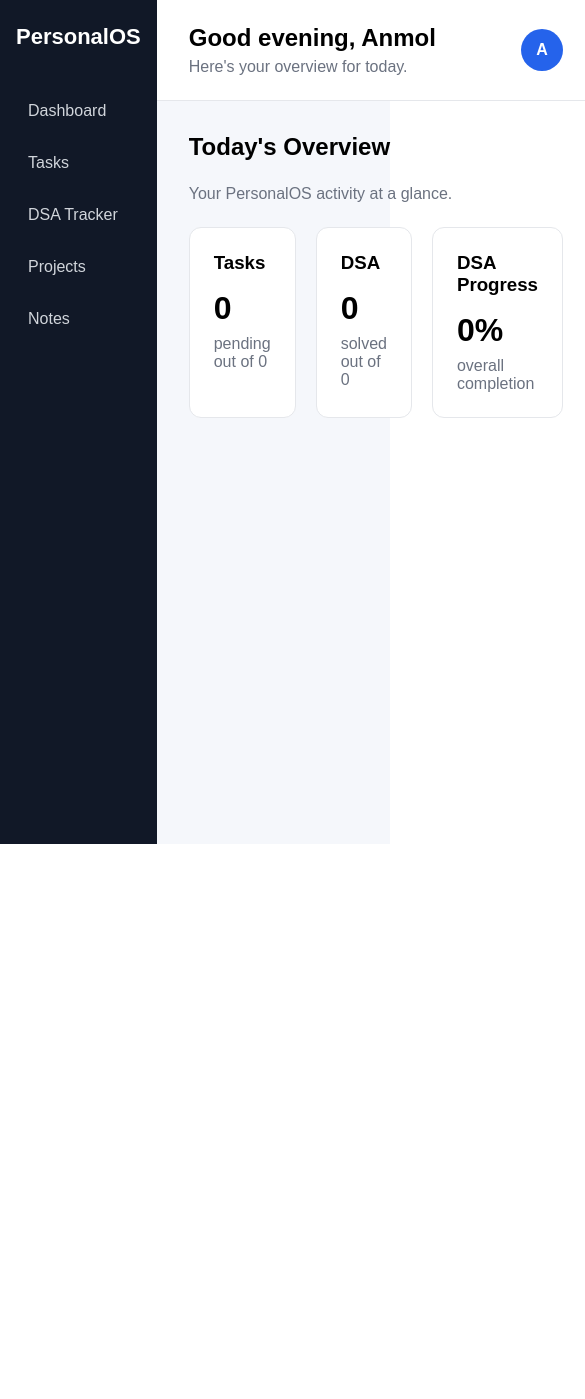
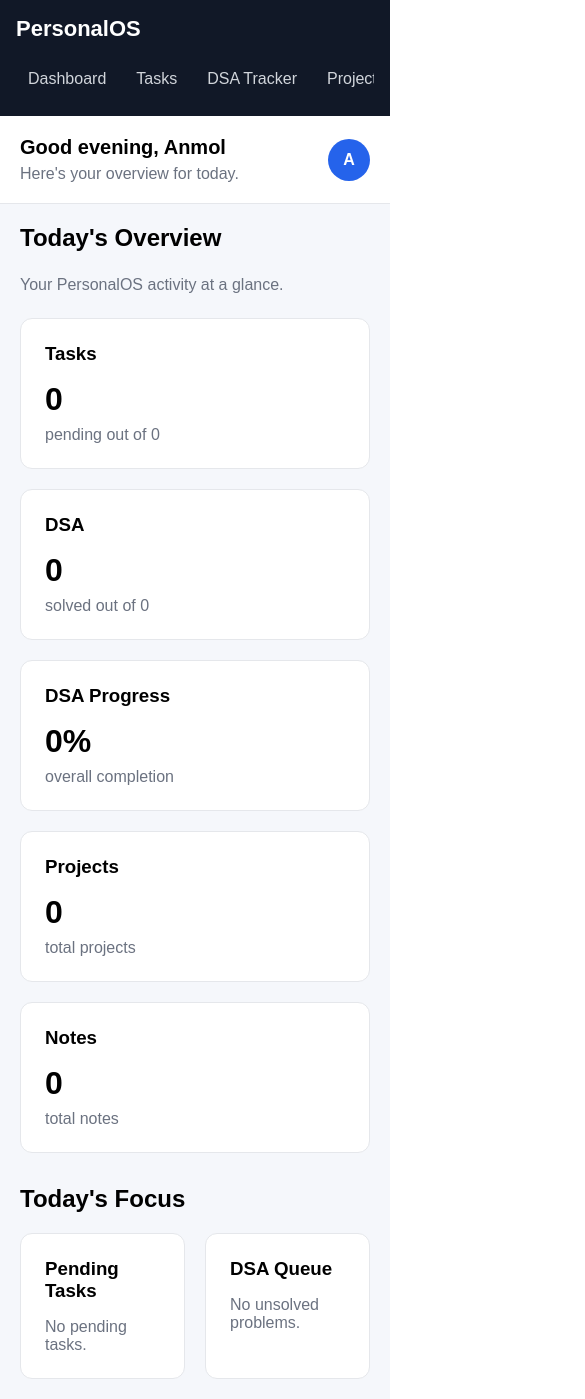
Before and after one commit to ankitanmol26/Personal-OS, a React (Vite) app: page / in a window 390 px wide. Shown: the whole page, 585 px wide, since content can reach past the window. Before the commit the page ends 844 px from the top, so only its background shows below. Built offline with nearby package versions, Linux system fonts and the light colour scheme.

Commit message:
added today focus

```diff
--- a/src/App.css
+++ b/src/App.css
@@ -668,3 +668,125 @@
 .note-date {
   color: #9ca3af;
 }
+/* =========================
+   Responsive Layout
+   ========================= */
+
+@media (max-width: 900px) {
+  .sidebar {
+    width: 200px;
+  }
+
+  .dashboard-grid {
+    grid-template-columns: repeat(2, 1fr);
+  }
+
+  .project-list,
+  .notes-list {
+    grid-template-columns: 1fr;
+  }
+}
+
+
+@media (max-width: 650px) {
+  .app {
+    flex-direction: column;
+  }
+  .focus-grid {
+  grid-template-columns: 1fr;
+}
+
+  .sidebar {
+    width: 100%;
+    padding: 16px;
+  }
+
+  .logo {
+    margin-bottom: 16px;
+  }
+
+  .sidebar nav {
+    flex-direction: row;
+    overflow-x: auto;
+    gap: 6px;
+  }
+
+  .sidebar a {
+    white-space: nowrap;
+  }
+
+  .header {
+    padding: 20px;
+  }
+
+  .header h1 {
+    font-size: 20px;
+  }
+
+  .dashboard {
+    padding: 20px;
+  }
+
+  .dashboard-grid {
+    grid-template-columns: 1fr;
+  }
+
+  .task-stats {
+    grid-template-columns: 1fr 1fr;
+  }
+}
+.focus-section {
+  margin-top: 32px;
+}
+
+.focus-section h2 {
+  margin-bottom: 20px;
+}
+
+.focus-grid {
+  display: grid;
+  grid-template-columns: repeat(2, 1fr);
+  gap: 20px;
+}
+
+.focus-card {
+  background-color: white;
+  border: 1px solid #e5e7eb;
+  border-radius: 12px;
+  padding: 24px;
+}
+
+.focus-card h3 {
+  margin-bottom: 16px;
+}
+
+.focus-card ul {
+  list-style: none;
+  padding: 0;
+  margin: 0;
+}
+
+.focus-card li {
+  display: flex;
+  justify-content: space-between;
+  align-items: center;
+  gap: 12px;
+  padding: 12px 0;
+  border-bottom: 1px solid #f3f4f6;
+}
+
+.focus-card li:last-child {
+  border-bottom: none;
+}
+
+.focus-card li span {
+  font-size: 12px;
+  padding: 4px 8px;
+  border-radius: 12px;
+  background-color: #f3f4f6;
+  white-space: nowrap;
+}
+
+.focus-empty {
+  color: #6b7280;
+}
--- a/src/pages/Dashboard.jsx
+++ b/src/pages/Dashboard.jsx
@@ -7,7 +7,13 @@ function Dashboard() {
   const [dsaTotal, setDsaTotal] = useState(0);
   const [dsaSolved, setDsaSolved] = useState(0);
 
-  useEffect(() => {
+  const [projectCount, setProjectCount] = useState(0);
+  const [noteCount, setNoteCount] = useState(0);
+  const [pendingTaskList, setPendingTaskList] = useState([]);
+const [unsolvedProblems, setUnsolvedProblems] = useState([]);
+  function loadDashboardData() {
+    // Tasks
+
     const savedTasks = localStorage.getItem("tasks");
 
     if (savedTasks) {
@@ -15,10 +21,19 @@ function Dashboard() {
 
       setTaskCount(tasks.length);
 
-      setPendingTasks(
-        tasks.filter((task) => !task.completed).length
-      );
+      const pending = tasks.filter(
+  (task) => !task.completed
+);
+
+setPendingTasks(pending.length);
+setPendingTaskList(pending);
+    } else {
+      setTaskCount(0);
+setPendingTasks(0);
+setPendingTaskList([]);
     }
+
+    // DSA
 
     const savedProblems =
       localStorage.getItem("dsaProblems");
@@ -28,11 +43,70 @@ function Dashboard() {
 
       setDsaTotal(problems.length);
 
-      setDsaSolved(
-        problems.filter((problem) => problem.solved).length
+      const unsolved = problems.filter(
+  (problem) => !problem.solved
+);
+
+setDsaSolved(
+  problems.filter((problem) => problem.solved).length
+);
+
+setUnsolvedProblems(unsolved);
+    } else {
+      setDsaTotal(0);
+      setDsaSolved(0);
+      setUnsolvedProblems([]);
+    }
+
+    // Projects
+
+    const savedProjects =
+      localStorage.getItem("projects");
+
+    if (savedProjects) {
+      const projects = JSON.parse(savedProjects);
+
+      setProjectCount(projects.length);
+    } else {
+      setProjectCount(0);
+    }
+
+    // Notes
+
+    const savedNotes =
+      localStorage.getItem("notes");
+
+    if (savedNotes) {
+      const notes = JSON.parse(savedNotes);
+
+      setNoteCount(notes.length);
+    } else {
+      setNoteCount(0);
+    }
+  }
+
+  useEffect(() => {
+    loadDashboardData();
+
+    window.addEventListener(
+      "focus",
+      loadDashboardData
+    );
+
+    return () => {
+      window.removeEventListener(
+        "focus",
+        loadDashboardData
       );
-    }
+    };
   }, []);
+
+  const dsaProgress =
+    dsaTotal === 0
+      ? 0
+      : Math.round(
+          (dsaSolved / dsaTotal) * 100
+        );
 
   return (
     <main className="dashboard">
@@ -45,8 +119,9 @@ function Dashboard() {
 
       <div className="dashboard-grid">
 
+        {/* Tasks */}
+
         <div className="dashboard-card">
-
           <h3>Tasks</h3>
 
           <div className="dashboard-number">
@@ -56,11 +131,11 @@ function Dashboard() {
           <p>
             pending out of {taskCount}
           </p>
-
         </div>
 
+        {/* DSA */}
+
         <div className="dashboard-card">
-
           <h3>DSA</h3>
 
           <div className="dashboard-number">
@@ -70,32 +145,115 @@ function Dashboard() {
           <p>
             solved out of {dsaTotal}
           </p>
-
         </div>
 
+        {/* DSA Progress */}
+
         <div className="dashboard-card">
-
           <h3>DSA Progress</h3>
 
           <div className="dashboard-number">
-
-            {dsaTotal === 0
-              ? 0
-              : Math.round(
-                  (dsaSolved / dsaTotal) * 100
-                )}
-
-            %
-
+            {dsaProgress}%
           </div>
 
           <p>
             overall completion
           </p>
+        </div>
 
+        {/* Projects */}
+
+        <div className="dashboard-card">
+          <h3>Projects</h3>
+
+          <div className="dashboard-number">
+            {projectCount}
+          </div>
+
+          <p>
+            total projects
+          </p>
+        </div>
+
+        {/* Notes */}
+
+        <div className="dashboard-card">
+          <h3>Notes</h3>
+
+          <div className="dashboard-number">
+            {noteCount}
+          </div>
+
+          <p>
+            total notes
+          </p>
         </div>
 
       </div>
+      <div className="focus-section">
+
+  <h2>Today's Focus</h2>
+
+  <div className="focus-grid">
+
+    <div className="focus-card">
+
+      <h3>Pending Tasks</h3>
+
+      {pendingTaskList.length === 0 ? (
+        <p className="focus-empty">
+          No pending tasks.
+        </p>
+      ) : (
+        <ul>
+          {pendingTaskList
+            .slice(0, 5)
+            .map((task) => (
+              <li key={task.id}>
+                <strong>{task.text}</strong>
+
+                <span>
+                  {task.priority}
+                </span>
+              </li>
+            ))}
+        </ul>
+      )}
+
+    </div>
+
+
+    <div className="focus-card">
+
+      <h3>DSA Queue</h3>
+
+      {unsolvedProblems.length === 0 ? (
+        <p className="focus-empty">
+          No unsolved problems.
+        </p>
+      ) : (
+        <ul>
+          {unsolvedProblems
+            .slice(0, 5)
+            .map((problem) => (
+              <li key={problem.id}>
+                <strong>
+                  {problem.title}
+                </strong>
+
+                <span>
+                  {problem.difficulty}
+                </span>
+              </li>
+            ))}
+        </ul>
+      )}
+
+    </div>
+
+  </div>
+
+</div>
 
     </main>
   );
```
